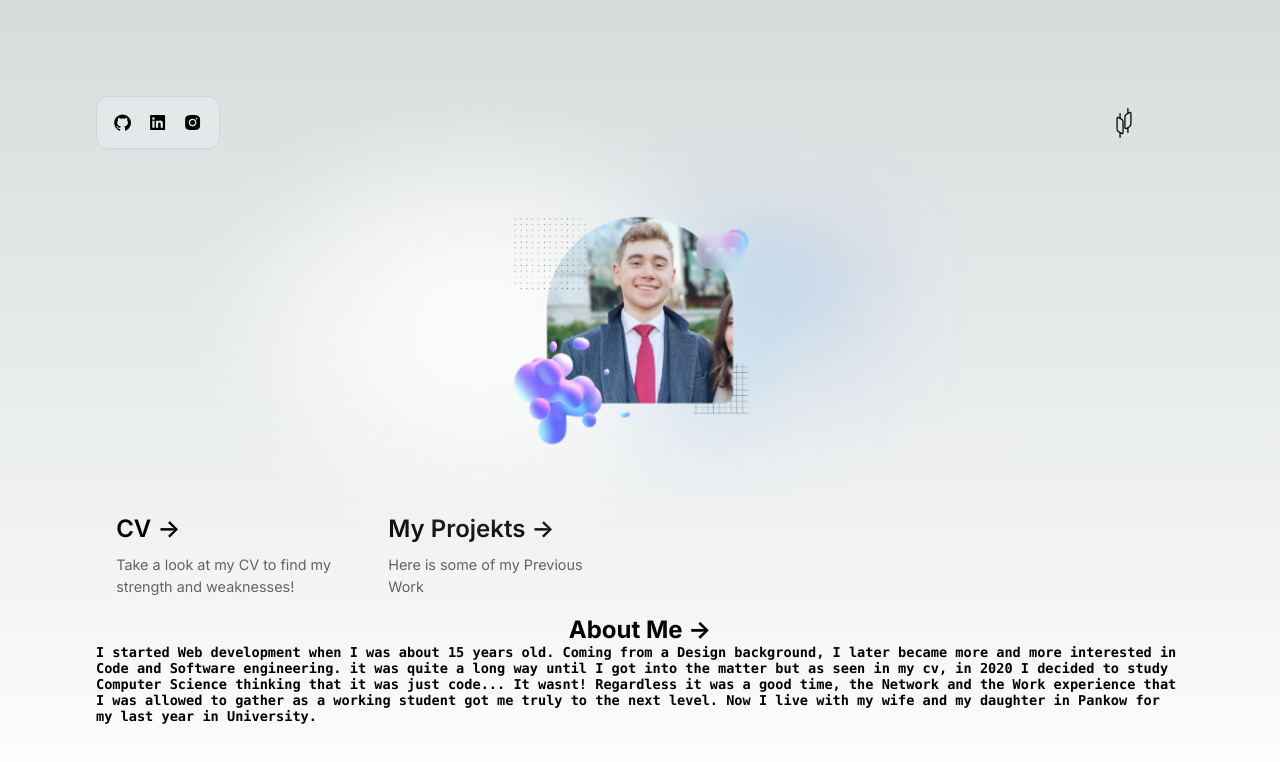
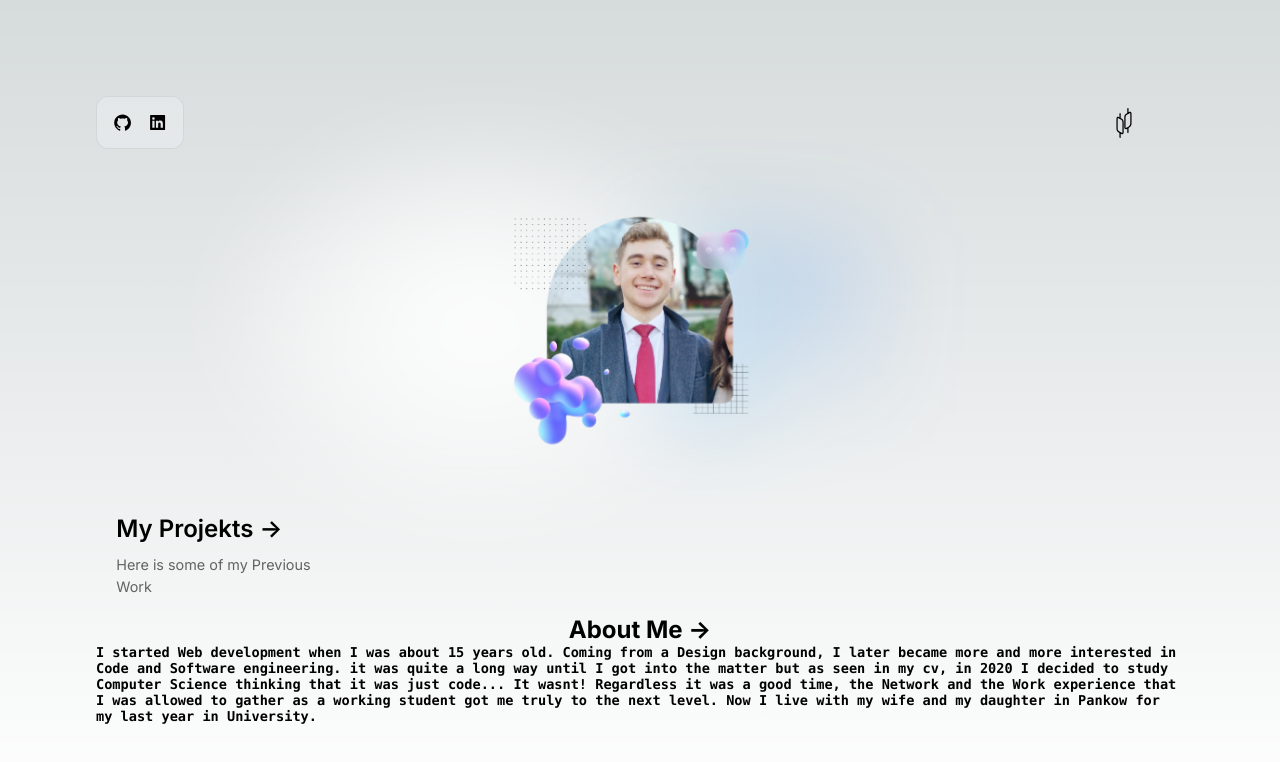
Before and after one commit to ZacUpshure/Portfolio, a Next.js app in the folder my-portfolio/: page / in a window 1280 px wide. Shown: the top 762 px of the page. Built offline with nearby package versions, Linux system fonts and the light colour scheme.

Commit message:
Update page.js

```diff
--- a/my-portfolio/src/app/page.js
+++ b/my-portfolio/src/app/page.js
@@ -14,9 +14,6 @@ export default function Home() {
           </a>
           <a href='https://www.linkedin.com/in/aaron-engelmann-90a956187/'>
             <AiFillLinkedin className={styles.socials}/>
-          </a>
-          <a href='#'>
-            <AiFillInstagram className={styles.socials}/>
           </a>
           {/* <code className={styles.code}>src/app/page.js</code> */}
         </p>
@@ -50,17 +47,6 @@ export default function Home() {
       </div>
 
       <div className={styles.grid}>
-        <a
-          href="https://beta.nextjs.org/docs?utm_source=create-next-app&utm_medium=appdir-template&utm_campaign=create-next-app"
-          className={styles.card}
-          target="_blank"
-          rel="noopener noreferrer"
-        >
-          <h2>
-            CV <span>-&gt;</span>
-          </h2>
-          <p>Take a look at my CV to find my strength and weaknesses!</p>
-        </a>
 
         {/*<a
           href="https://nextjs.org/learn?utm_source=create-next-app&utm_medium=appdir-template&utm_campaign=create-next-app"
```
